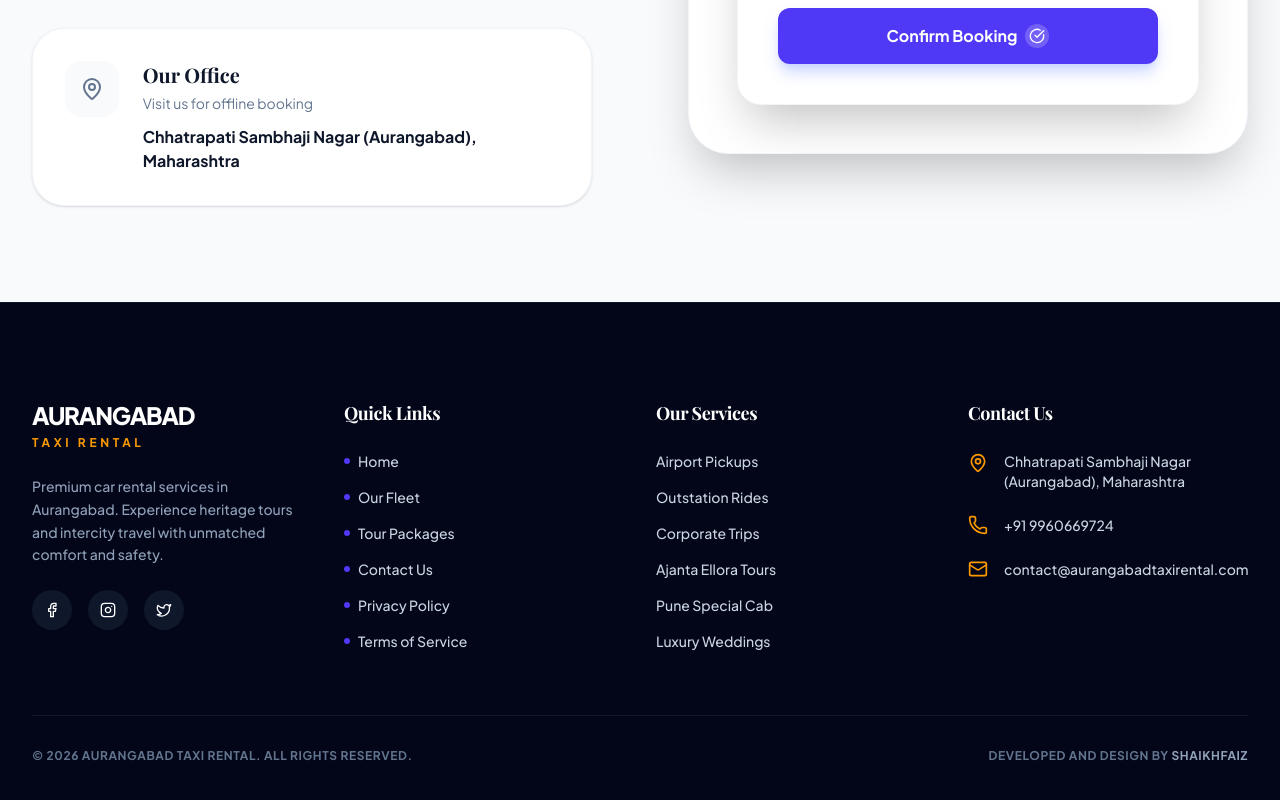
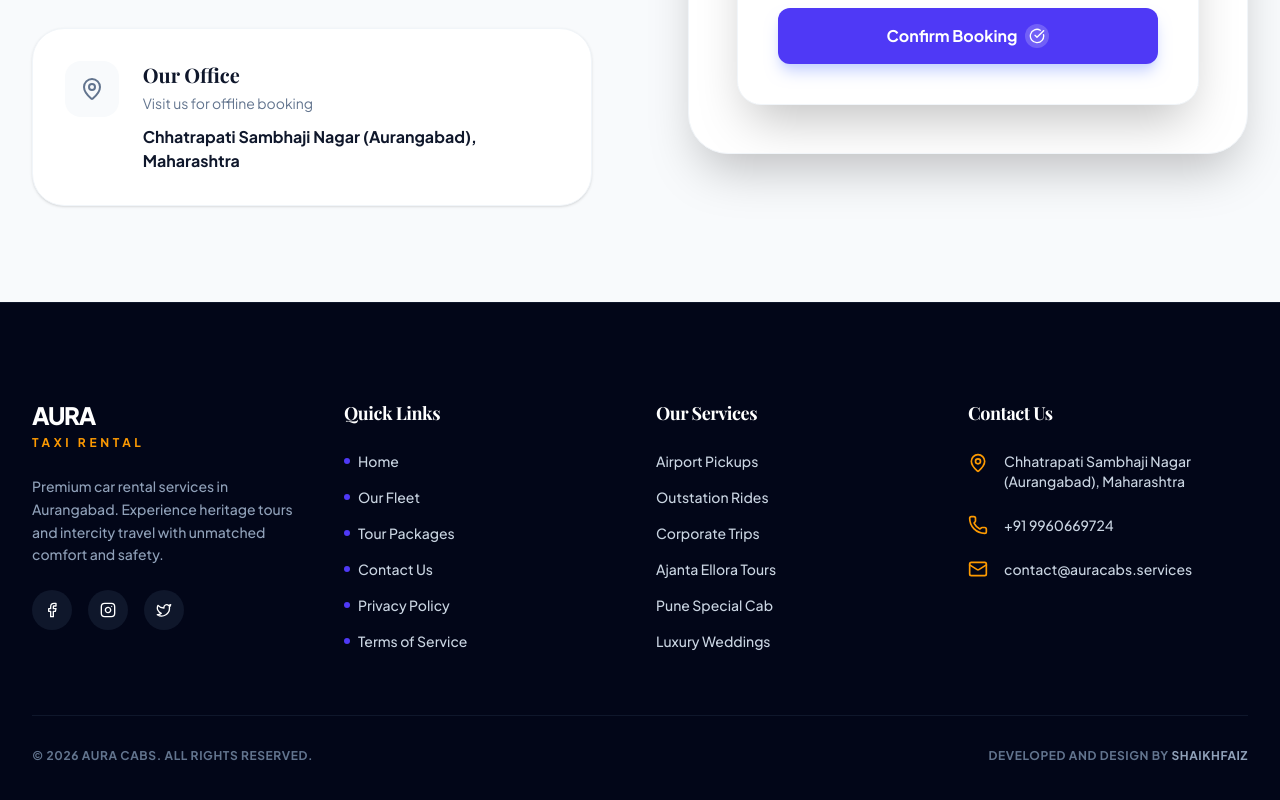
Before and after one commit to iamfaiz55/auracabs, a Next.js app: page /contact in a window 1280 px wide. Shown: the part 966-1766 px from the top of the page. Built offline with nearby package versions, Linux system fonts and the light colour scheme; a web font is replaced by a local one.

Commit message:
Update site name to Aura Cabs and domain to auracabs.services

```diff
--- a/app/layout.tsx
+++ b/app/layout.tsx
@@ -23,8 +23,8 @@ const playfairDisplay = Playfair_Display({
 
 export const metadata: Metadata = {
   title: {
-    default: 'Aurangabad Taxi Rental | Premium Car Hire Chhatrapati Sambhaji Nagar',
-    template: '%s | Aurangabad Taxi Rental'
+    default: 'Aura Cabs | Premium Car Hire Chhatrapati Sambhaji Nagar',
+    template: '%s | Aura Cabs'
   },
   description: 'Top-rated taxi service in Chhatrapati Sambhaji Nagar (Aurangabad). Premium car rental for Ajanta Ellora tours, airport pickup/drop, and intercity travel. Book Innova Crysta, Kia Carens, and Dzire.',
   keywords: [
@@ -39,25 +39,25 @@ export const metadata: Metadata = {
     'tourist taxi Aurangabad',
     'local sightseeing Aurangabad'
   ],
-  authors: [{ name: 'Aurangabad Taxi Rental' }],
-  creator: 'Aurangabad Taxi Rental',
-  publisher: 'Aurangabad Taxi Rental',
+  authors: [{ name: 'Aura Cabs' }],
+  creator: 'Aura Cabs',
+  publisher: 'Aura Cabs',
   formatDetection: {
     email: false,
     address: true,
     telephone: true,
   },
   openGraph: {
-    title: 'Aurangabad Taxi Rental | Premium Cab Service in Chhatrapati Sambhaji Nagar',
+    title: 'Aura Cabs | Premium Cab Service in Chhatrapati Sambhaji Nagar',
     description: 'Explore Ajanta and Ellora with the most reliable taxi service in Aurangabad. Airport transfers and intercity travel at best rates.',
-    url: 'https://aurangabadtaxirental.com',
-    siteName: 'Aurangabad Taxi Rental',
+    url: 'https://auracabs.services',
+    siteName: 'Aura Cabs',
     locale: 'en_IN',
     type: 'website',
   },
   twitter: {
     card: 'summary_large_image',
-    title: 'Aurangabad Taxi Rental | Premium Cab Service',
+    title: 'Aura Cabs | Premium Cab Service',
     description: 'Book premium taxis in Aurangabad for Ajanta Ellora tours and airport transfers.',
   },
   robots: {
--- a/app/page.tsx
+++ b/app/page.tsx
@@ -241,7 +241,7 @@ export default function Home() {
               <div>
                 <h2 className="text-3xl font-bold text-slate-900 mb-6 font-serif">Your Trusted Travel Partner in Chhatrapati Sambhaji Nagar (Aurangabad)</h2>
                 <p className="text-slate-600 mb-4">
-                  Welcome to <strong>Aurangabad Taxi Rental</strong>, the premier taxi service in Chhatrapati Sambhaji Nagar. We provide 24/7 car rental solutions for tourists, corporate clients, and local residents. Whether you're looking for an <em>airport pickup and drop</em> or a full-day heritage tour, we have you covered.
+                  Welcome to <strong>Aura Cabs</strong>, the premier taxi service in Chhatrapati Sambhaji Nagar. We provide 24/7 car rental solutions for tourists, corporate clients, and local residents. Whether you're looking for an <em>airport pickup and drop</em> or a full-day heritage tour, we have you covered.
                 </p>
                 <p className="text-slate-600">
                   Our professional drivers are experts in navigating the local terrain of Maharashtra, ensuring you reach your destination safely and on time. We specialize in intercity travels to Pune, Mumbai, Shirdi, and Nashik with both one-way and round-trip options.
--- a/app/robots.ts
+++ b/app/robots.ts
@@ -9,6 +9,6 @@ export default function robots(): MetadataRoute.Robots {
       allow: '/',
       disallow: '/private/',
     },
-    sitemap: 'https://aurangabadtaxirental.com/sitemap.xml',
+    sitemap: 'https://auracabs.services/sitemap.xml',
   };
 }
--- a/app/sitemap.ts
+++ b/app/sitemap.ts
@@ -3,7 +3,7 @@ import { MetadataRoute } from 'next';
 export const dynamic = 'force-static';
 
 export default function sitemap(): MetadataRoute.Sitemap {
-  const baseUrl = 'https://aurangabadtaxirental.com';
+  const baseUrl = 'https://auracabs.services';
 
   return [
     {
--- a/constants.ts
+++ b/constants.ts
@@ -1,10 +1,10 @@
 
 import { Vehicle, Tour } from './types';
 
-export const BUSINESS_NAME = "Aurangabad Taxi Rental";
+export const BUSINESS_NAME = "Aura Cabs";
 export const PHONE_NUMBER = "+91 9960669724";
 export const WHATSAPP_NUMBER = "919960669724";
-export const EMAIL = "contact@aurangabadtaxirental.com";
+export const EMAIL = "contact@auracabs.services";
 export const LOCATION = "Chhatrapati Sambhaji Nagar (Aurangabad), Maharashtra";
 
 export const HERO_SLIDES = [
```
